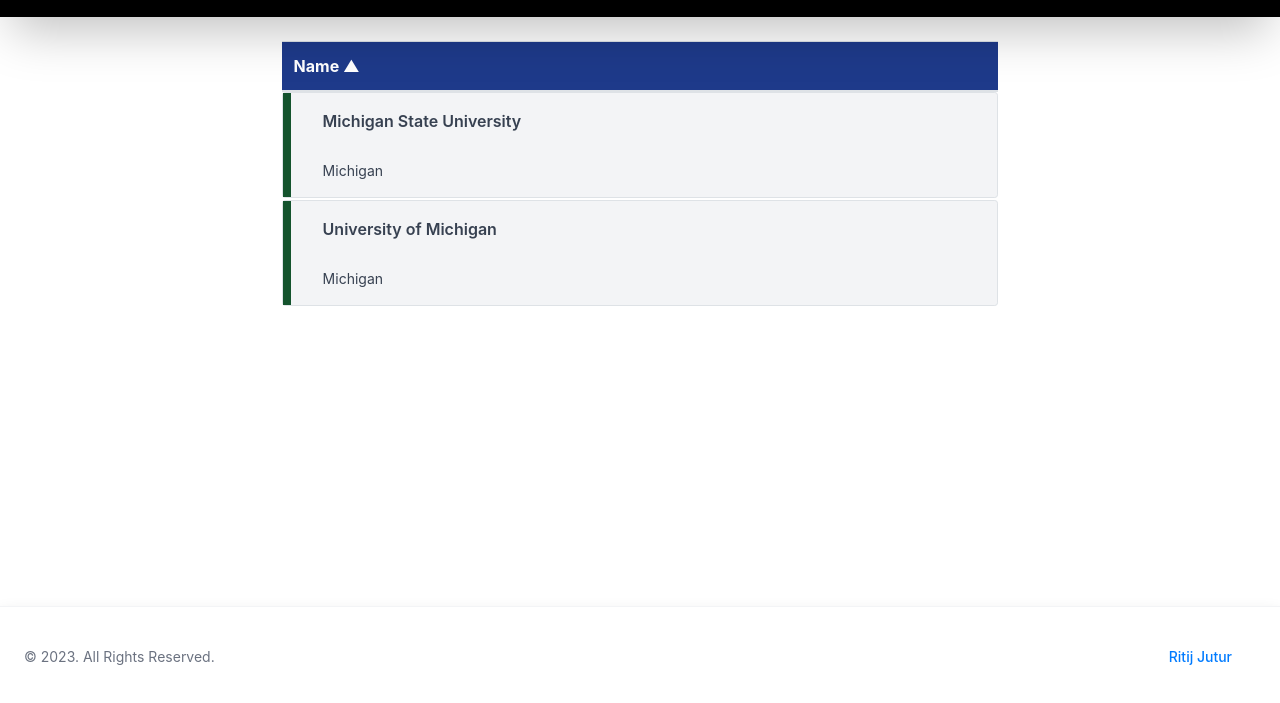
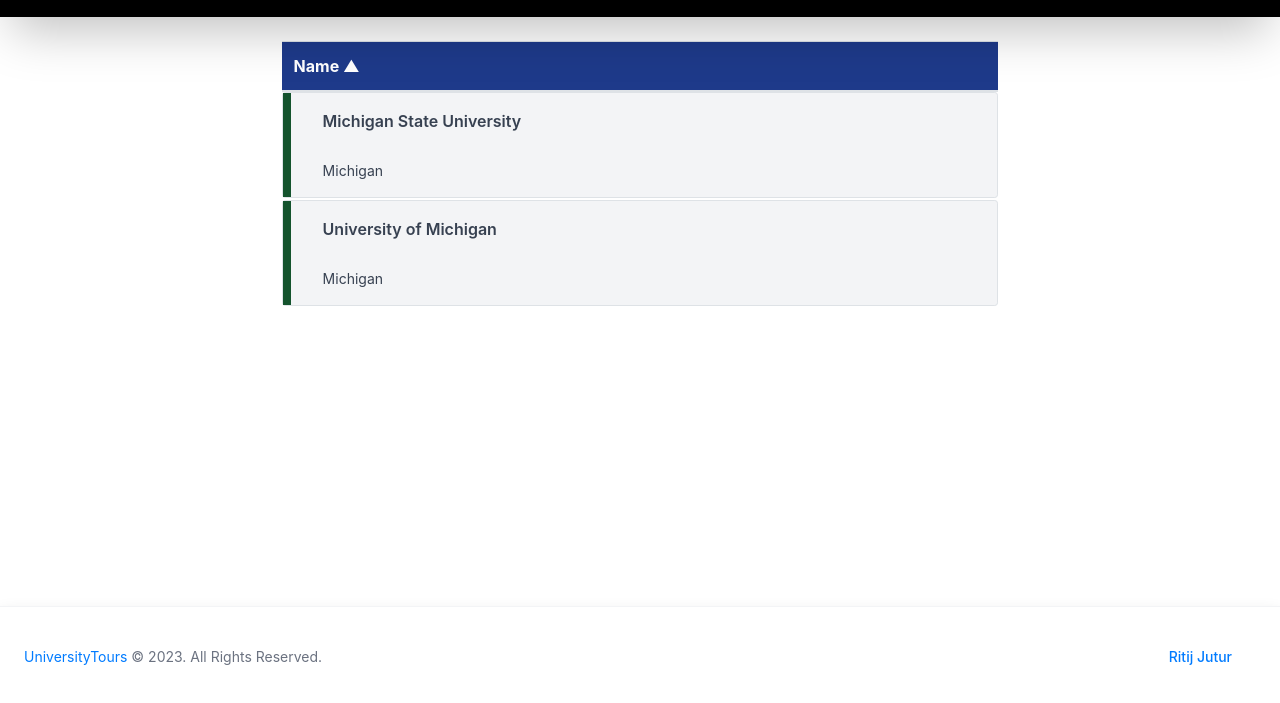
Before and after one commit to masterspin/universityTours, a plain HTML site: page index.html in a window 1280 px wide. Shown: the part 93-796 px from the top of the page. Drawn offline with nearby package versions, Linux system fonts and the light colour scheme.

Commit message:
footer changed

```diff
--- a/index.html
+++ b/index.html
@@ -107,8 +107,9 @@ function buildTable(data){
 </body>
 
 <footer class="fixed bottom-0 left-0 z-20 w-full p-4 bg-white border-t border-gray-100 shadow md:flex md:items-center md:justify-between md:p-6 dark:bg-gray-800 dark:border-gray-600">
-    <span class="text-sm text-gray-500 sm:text-center dark:text-gray-400">© 2023. All Rights Reserved.
-    </span>
+    <span class="text-sm text-gray-500 sm:text-center dark:text-gray-400"><a href="https://masterspin.github.io/universityTours" className="font-bold">UniversityTours</a>
+        © 2023. All Rights Reserved.
+        </span>
     <ul class="flex flex-wrap items-center mt-3 text-sm font-medium text-gray-500 dark:text-gray-400 sm:mt-0">
         <li>
             <a target="_blank" href="https://www.linkedin.com/in/rjutur/" class="mr-4 hover:underline md:mr-6">Ritij Jutur</a>
```
